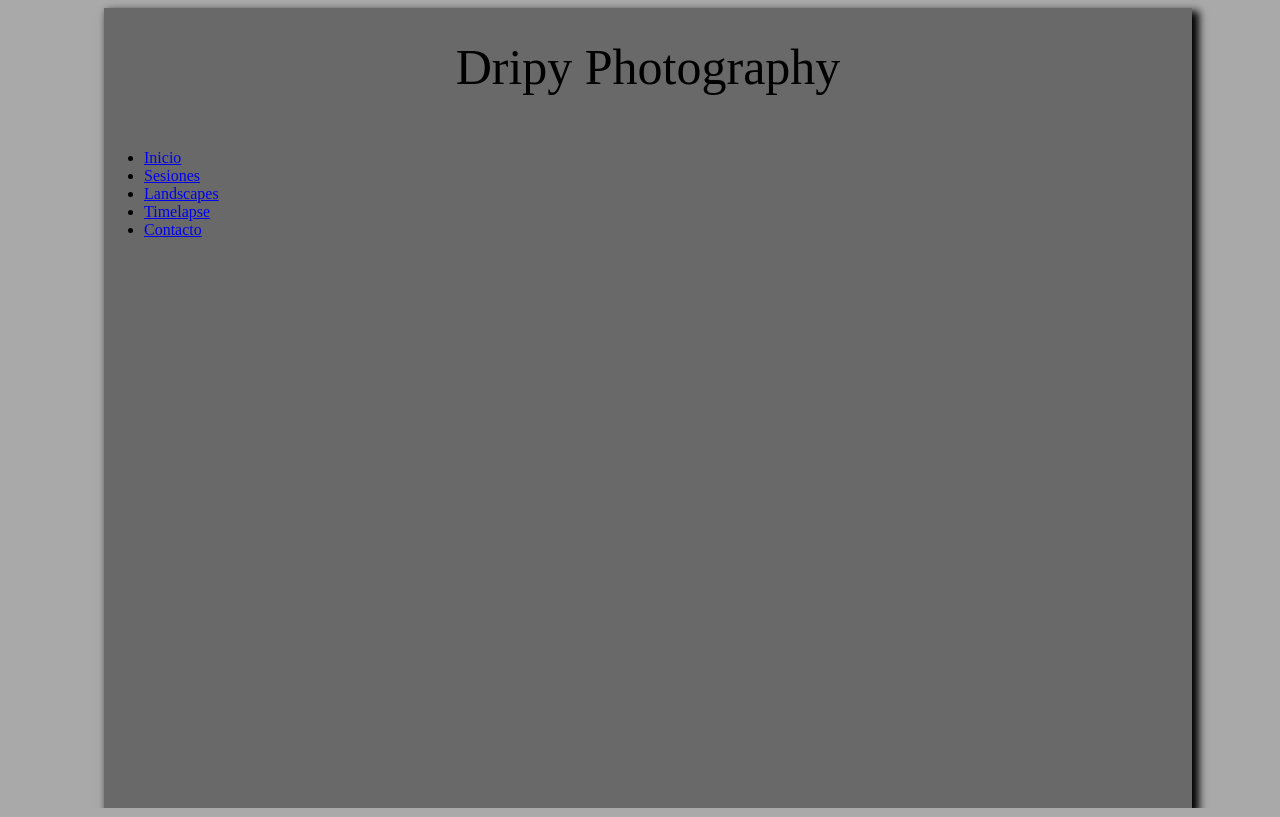
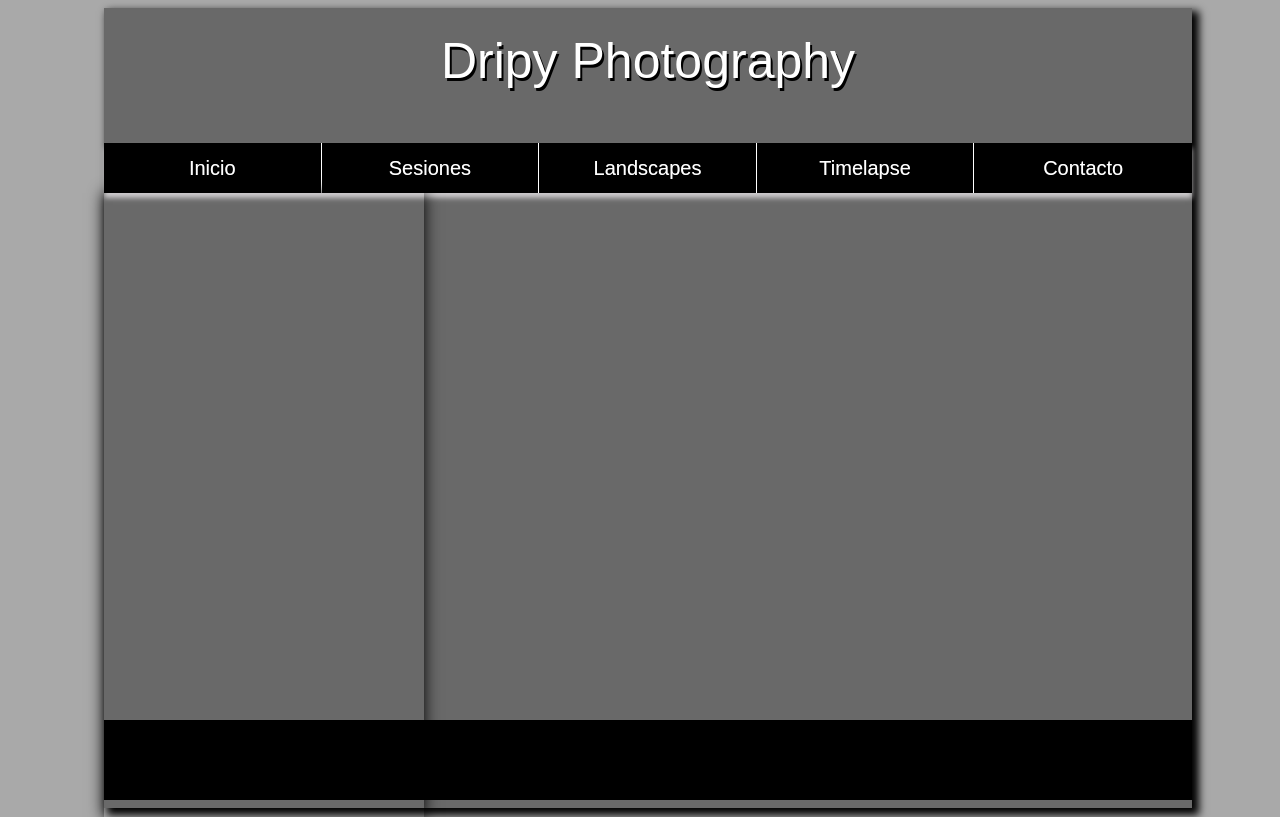
Before and after one commit to javigored/Web-fotografia, a plain HTML site: page index.html in a window 1280 px wide. Drawn offline with Linux system fonts and the light colour scheme; a web font is replaced by a local one.

Commit message:
Update estilos.css

```diff
--- a/css/estilos.css
+++ b/css/estilos.css
@@ -6,14 +6,30 @@ html, body {
 
 @font-face {
 	font-family: headerfont;
-	src: url("HearthStone.otf");
+	src: url("HearthStone.ttf");
 }
 
 header {
 	height:15vh;
 	width: 85vw;
+	display:flex;
+	align-items: center;
+	justify-content: center;
 	background-color: DimGrey;
 	padding-top: 5px;
+}
+
+main {
+	height:;
+	display:grid;
+	grid-template-columns:30% 70%;
+	grid-template-rows:100%;
+}
+
+aside {
+	height:78vh;
+	width: 25vw;
+	box-shadow:0 0 15px black;
 }
 
 #container {
@@ -28,9 +44,54 @@ header {
 }
 
 #cabecera {
-	font-family: headerfont;
-	font color:black;
+	text-shadow: 2px 3px black;
+	font-family: arial;
+	color:white;
 	text-align: center;
 	font-size:50px;
 	margin-top:25px;
 }
+
+ul {
+	display:grid;
+	grid-template-columns:20% 20% 20% 20% 20%;
+	grid-template-rows:50px;
+	list-style-type: none;
+ 	margin: 0;
+  	padding: 0;
+  	-webkit-box-shadow: 0px 5px 5px 0px rgba(204,202,204,1);
+    -moz-box-shadow: 0px 5px 5px 0px rgba(204,202,204,1);
+	box-shadow: 0px 5px 5px 0px rgba(204,202,204,1);
+	margin-top:10px;
+}
+li {
+	background-color: black;
+	border-right:1px white solid;
+}
+
+#contact {
+	border-right: 0px;
+}
+
+li a {
+	text-decoration: none;
+	color:white;
+	font-size:20px;
+	font-family:arial;
+	text-shadow: 0px 0px grey;
+}
+
+nav ul li {
+	display:flex;
+	justify-content: center;
+	align-items: center;
+}
+
+
+footer {
+	position:absolute;
+	bottom:0;
+	background-color: black;
+	width:85vw;
+	height:10%;
+}
```
